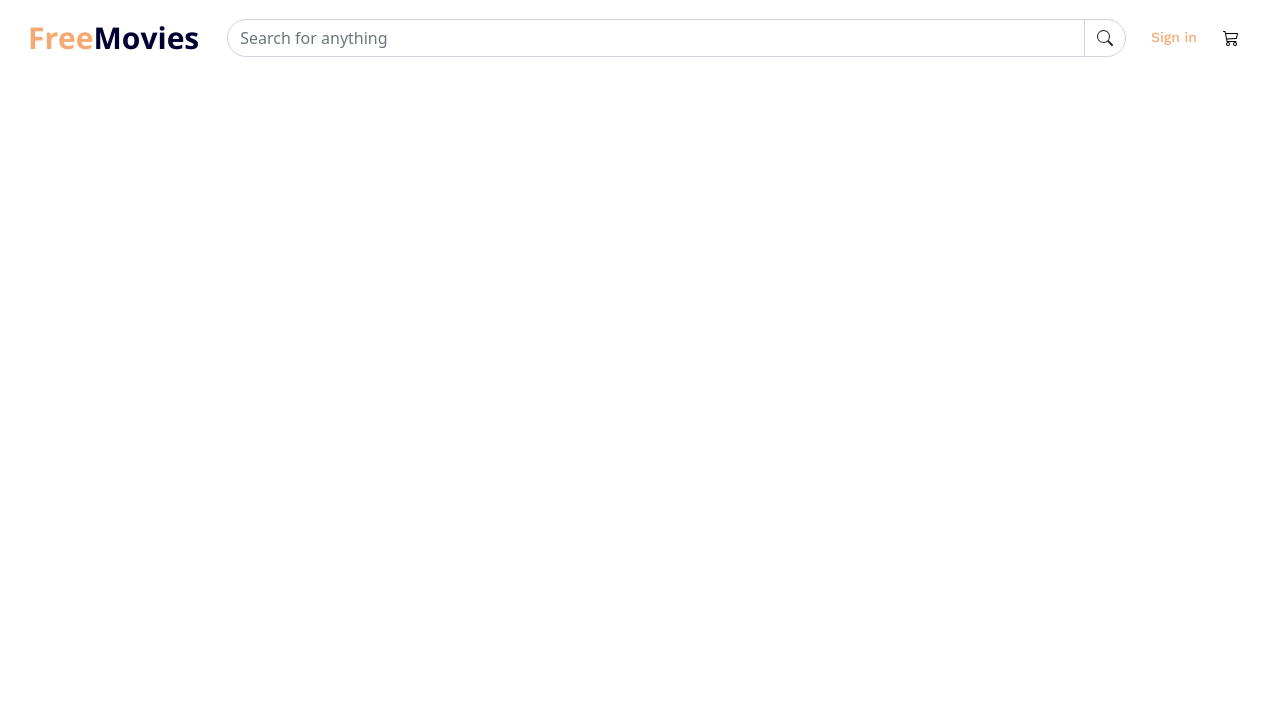
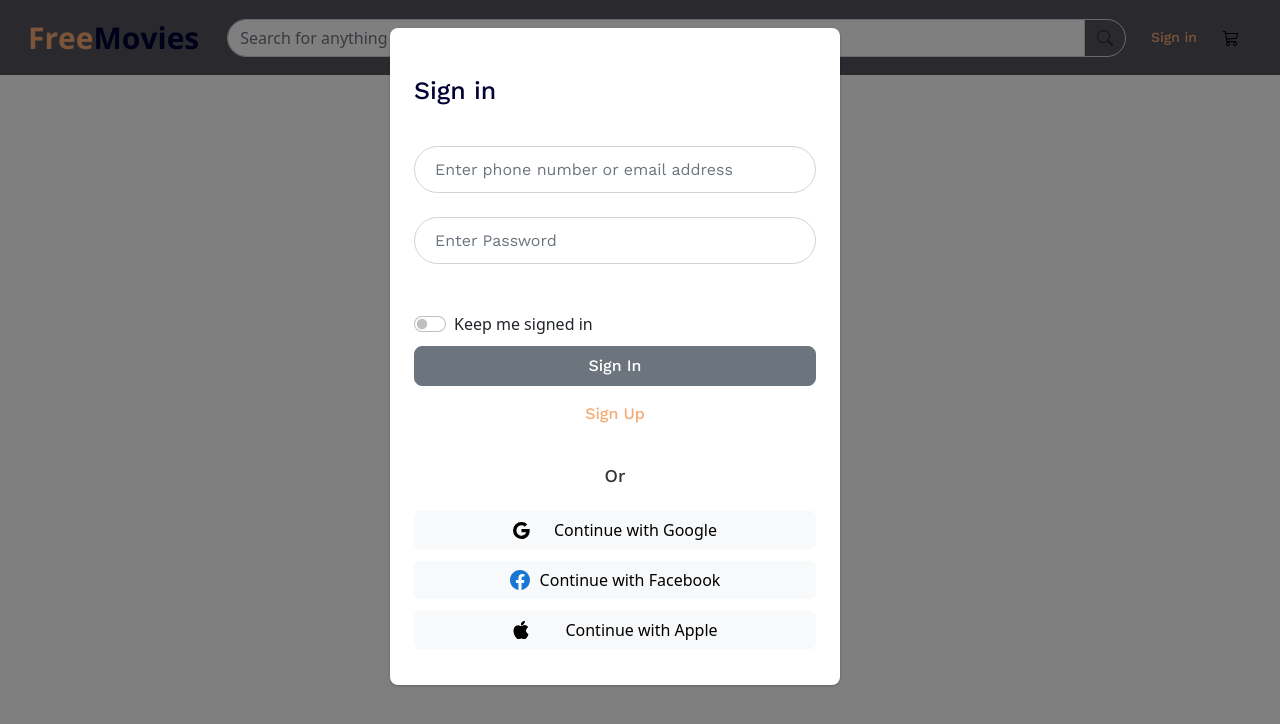
Before and after one commit to SENx17/MiniProject-1, a plain HTML site: page navbar.html in a window 1280 px wide. Both pictures are taken after a click on the button "Sign in". Drawn offline with nearby package versions, Linux system fonts and the light colour scheme.

Commit message:
second commit

```diff
--- /dev/null
+++ b/assets/sign.css
@@ -0,0 +1,115 @@
+@import url("https://fonts.googleapis.com/css2?family=Roboto&family=Work+Sans:wght@400;500&display=swap");
+@import url("https://cdn.jsdelivr.net/npm/bootstrap-icons@1.10.2/font/bootstrap-icons.css");
+
+/* SIGN SECTION */
+.sign-container {
+  display: flex;
+  flex-direction: column;
+  width: 450px;
+  background: #ffffff;
+  box-shadow: 0px 1px 3px rgba(0, 0, 0, 0.25);
+  border-radius: 8px;
+}
+
+/* Signin text*/
+.sign-in-title {
+  font-family: "Work Sans";
+  font-style: normal;
+  font-weight: 500;
+  font-size: 25px;
+  line-height: 29px;
+  color: #000032;
+  padding: 48px 293px 41px 24px;
+}
+
+/* Input */
+.input-container {
+  display: flex;
+  flex-direction: column;
+  margin-right: 24px;
+  margin-bottom: 24px;
+  margin-left: 24px;
+}
+
+.text-input {
+  font-family: "Work Sans";
+  font-style: normal;
+  font-weight: 400;
+  font-size: 16px;
+  line-height: 19px;
+  color: #b3b3b3;
+  padding: 13px 20px;
+  margin-bottom: 24px;
+}
+
+/* Switch Checkbox */
+.switch-container {
+  margin-left: 24px;
+  margin-bottom: 10px;
+}
+
+/* Buttons and BS Icon */
+.button-container {
+  display: flex;
+  flex-direction: column;
+  padding-left: 24px;
+  padding-right: 24px;
+  padding-bottom: 24px;
+}
+
+.sign-in-btn {
+  font-family: "Work Sans";
+  font-style: normal;
+  font-weight: 500;
+  font-size: 16px;
+  line-height: 22px;
+  color: #fff;
+  margin-bottom: 10px;
+}
+
+.sign-up-btn {
+  font-family: "Work Sans";
+  font-style: normal;
+  font-weight: 500;
+  font-size: 16px;
+  line-height: 22px;
+  text-decoration: none;
+  color: #f6a973;
+}
+
+.google-btn {
+  margin-bottom: 12px;
+}
+
+.fb-btn {
+  margin-bottom: 12px;
+}
+
+.apple-btn {
+  margin-bottom: 12px;
+}
+
+.google-icon {
+  margin-right: 24px;
+}
+
+.fb-icon {
+  margin-right: 10px;
+}
+
+.apple-icon {
+  margin-right: 35px;
+}
+
+.or-position {
+  display: flex;
+  justify-content: center;
+  margin: 32px 0 24px 0;
+  font-family: "Work Sans";
+  font-style: normal;
+  font-weight: 500;
+  font-size: 18px;
+  line-height: 23px;
+  color: #333333;
+}
+/* SIGN SECTION END*/
--- a/assets/style.css
+++ b/assets/style.css
@@ -1,122 +1,9 @@
 @import url("https://fonts.googleapis.com/css2?family=Roboto&family=Work+Sans:wght@400;500&display=swap");
 @import url("https://cdn.jsdelivr.net/npm/bootstrap-icons@1.10.2/font/bootstrap-icons.css");
 
-html {
-  margin: 0px;
+header {
+  background-color: rgba(29, 29, 39, 0.75);
 }
-
-/* SIGN SECTION */
-.sign-container {
-  display: flex;
-  flex-direction: column;
-  width: 450px;
-  background: #ffffff;
-  box-shadow: 0px 1px 3px rgba(0, 0, 0, 0.25);
-  border-radius: 8px;
-}
-
-/* Signin text*/
-.sign-in-title {
-  font-family: "Work Sans";
-  font-style: normal;
-  font-weight: 500;
-  font-size: 25px;
-  line-height: 29px;
-  color: #000032;
-  padding: 48px 293px 41px 24px;
-}
-
-/* Input */
-.input-container {
-  display: flex;
-  flex-direction: column;
-  margin-right: 24px;
-  margin-bottom: 24px;
-  margin-left: 24px;
-}
-
-.text-input {
-  font-family: "Work Sans";
-  font-style: normal;
-  font-weight: 400;
-  font-size: 16px;
-  line-height: 19px;
-  color: #b3b3b3;
-  padding: 13px 20px;
-  margin-bottom: 24px;
-}
-
-/* Switch Checkbox */
-.switch-container {
-  margin-left: 24px;
-  margin-bottom: 10px;
-}
-
-/* Buttons and BS Icon */
-.button-container {
-  display: flex;
-  flex-direction: column;
-  padding-left: 24px;
-  padding-right: 24px;
-  padding-bottom: 24px;
-}
-
-.sign-in-btn {
-  font-family: "Work Sans";
-  font-style: normal;
-  font-weight: 500;
-  font-size: 16px;
-  line-height: 22px;
-  color: #fff;
-  margin-bottom: 10px;
-}
-
-.sign-up-btn {
-  font-family: "Work Sans";
-  font-style: normal;
-  font-weight: 500;
-  font-size: 16px;
-  line-height: 22px;
-  text-decoration: none;
-  color: #f6a973;
-}
-
-.google-btn {
-  margin-bottom: 12px;
-}
-
-.fb-btn {
-  margin-bottom: 12px;
-}
-
-.apple-btn {
-  margin-bottom: 12px;
-}
-
-.google-icon {
-  margin-right: 24px;
-}
-
-.fb-icon {
-  margin-right: 10px;
-}
-
-.apple-icon {
-  margin-right: 35px;
-}
-
-.or-position {
-  display: flex;
-  justify-content: center;
-  margin: 32px 0 24px 0;
-  font-family: "Work Sans";
-  font-style: normal;
-  font-weight: 500;
-  font-size: 18px;
-  line-height: 23px;
-  color: #333333;
-}
-/* SIGN SECTION END*/
 
 .navbar-brand {
   font-family: "Open Sans";
--- a/index.html
+++ b/index.html
@@ -24,6 +24,7 @@
       href="https://fonts.googleapis.com/css2?family=Open+Sans:wght@700&family=Roboto&family=Work+Sans:wght@400;500&display=swap"
       rel="stylesheet"
     />
+    <!-- JS -->
     <!-- Navbar Loader -->
     <script src="https://code.jquery.com/jquery-1.10.2.js"></script>
     <script>
@@ -31,12 +32,18 @@
         $("#navbar-load").load("navbar.html");
       });
     </script>
+    <!-- Signin Modal Loader -->
+    <script src="modal-sign.js"></script>
     <!-- CSS -->
     <link rel="stylesheet" href="./assets/style.css" />
+    <link rel="stylesheet" href="./assets/sign.css" />
   </head>
   <body>
-    <!-- Header -->
-    <div id="navbar-load"></div>
-    <!-- Header End -->
+    <div class="main-container">
+      <!-- Header -->
+      <div id="navbar-load"></div>
+      <!-- Header End -->
+      <div class="content"></div>
+    </div>
   </body>
 </html>
--- /dev/null
+++ b/modal-sign.js
@@ -0,0 +1,115 @@
+var modalWrap = null;
+const showModal = () => {
+  if (modalWrap !== null) {
+    modalWrap.remove();
+  }
+
+  modalWrap = document.createElement("div");
+  modalWrap.innerHTML = `
+        <div
+        class="modal fade"
+        id="exampleModal"
+        tabindex="-1"
+        aria-labelledby="exampleModalLabel"
+        aria-hidden="true"
+        >
+        <div class="modal-dialog">
+            <!-- Sign-in Form Start-->
+            <div class="sign-container">
+            <div class="sign-in-title">Sign in</div>
+            <div class="input-container">
+                <input
+                class="form-control text-input"
+                type="text"
+                placeholder="Enter phone number or email address"
+                />
+                <input
+                class="form-control text-input"
+                type="password"
+                placeholder="Enter Password"
+                />
+            </div>
+            <div class="form-check form-switch switch-container">
+                <input
+                class="form-check-input"
+                type="checkbox"
+                role="switch"
+                id="flexSwitchCheckDefault"
+                />
+                <label class="form-check-label" for="flexSwitchCheckDefault"
+                >Keep me signed in</label
+                >
+            </div>
+            <div class="button-container">
+                <button class="btn btn-secondary btn-lg sign-in-btn">
+                Sign In
+                </button>
+                <button class="btn btn-link sign-up-btn">Sign Up</button>
+                <div class="or-position">Or</div>
+                <button
+                class="d-flex justify-content-center align-items-center btn btn-light google-btn"
+                >
+                <svg
+                    xmlns="http://www.w3.org/2000/svg"
+                    width="17"
+                    height="17"
+                    fill="currentColor"
+                    class="bi bi-google google-icon"
+                    viewBox="0 0 16 16"
+                >
+                    <path
+                    d="M15.545 6.558a9.42 9.42 0 0 1 .139 1.626c0 2.434-.87 4.492-2.384 5.885h.002C11.978 15.292 10.158 16 8 16A8 8 0 1 1 8 0a7.689 7.689 0 0 1 5.352 2.082l-2.284 2.284A4.347 4.347 0 0 0 8 3.166c-2.087 0-3.86 1.408-4.492 3.304a4.792 4.792 0 0 0 0 3.063h.003c.635 1.893 2.405 3.301 4.492 3.301 1.078 0 2.004-.276 2.722-.764h-.003a3.702 3.702 0 0 0 1.599-2.431H8v-3.08h7.545z"
+                    />
+                </svg>
+                Continue with Google
+                </button>
+                <button
+                class="d-flex justify-content-center align-items-center btn btn-light fb-btn"
+                >
+                <svg
+                    xmlns="http://www.w3.org/2000/svg"
+                    width="20"
+                    height="20"
+                    fill="#1976D2"
+                    class="bi bi-facebook fb-icon"
+                    viewBox="0 0 16 16"
+                >
+                    <path
+                    d="M16 8.049c0-4.446-3.582-8.05-8-8.05C3.58 0-.002 3.603-.002 8.05c0 4.017 2.926 7.347 6.75 7.951v-5.625h-2.03V8.05H6.75V6.275c0-2.017 1.195-3.131 3.022-3.131.876 0 1.791.157 1.791.157v1.98h-1.009c-.993 0-1.303.621-1.303 1.258v1.51h2.218l-.354 2.326H9.25V16c3.824-.604 6.75-3.934 6.75-7.951z"
+                    />
+                </svg>
+                Continue with Facebook
+                </button>
+                <button
+                class="d-flex justify-content-center align-items-center apple-btn btn btn-light"
+                >
+                <svg
+                    xmlns="http://www.w3.org/2000/svg"
+                    width="18"
+                    height="18"
+                    fill="currentColor"
+                    class="bi bi-apple apple-icon"
+                    viewBox="0 0 16 16"
+                >
+                    <path
+                    d="M11.182.008C11.148-.03 9.923.023 8.857 1.18c-1.066 1.156-.902 2.482-.878 2.516.024.034 1.52.087 2.475-1.258.955-1.345.762-2.391.728-2.43Zm3.314 11.733c-.048-.096-2.325-1.234-2.113-3.422.212-2.189 1.675-2.789 1.698-2.854.023-.065-.597-.79-1.254-1.157a3.692 3.692 0 0 0-1.563-.434c-.108-.003-.483-.095-1.254.116-.508.139-1.653.589-1.968.607-.316.018-1.256-.522-2.267-.665-.647-.125-1.333.131-1.824.328-.49.196-1.422.754-2.074 2.237-.652 1.482-.311 3.83-.067 4.56.244.729.625 1.924 1.273 2.796.576.984 1.34 1.667 1.659 1.899.319.232 1.219.386 1.843.067.502-.308 1.408-.485 1.766-.472.357.013 1.061.154 1.782.539.571.197 1.111.115 1.652-.105.541-.221 1.324-1.059 2.238-2.758.347-.79.505-1.217.473-1.282Z"
+                    />
+                    <path
+                    d="M11.182.008C11.148-.03 9.923.023 8.857 1.18c-1.066 1.156-.902 2.482-.878 2.516.024.034 1.52.087 2.475-1.258.955-1.345.762-2.391.728-2.43Zm3.314 11.733c-.048-.096-2.325-1.234-2.113-3.422.212-2.189 1.675-2.789 1.698-2.854.023-.065-.597-.79-1.254-1.157a3.692 3.692 0 0 0-1.563-.434c-.108-.003-.483-.095-1.254.116-.508.139-1.653.589-1.968.607-.316.018-1.256-.522-2.267-.665-.647-.125-1.333.131-1.824.328-.49.196-1.422.754-2.074 2.237-.652 1.482-.311 3.83-.067 4.56.244.729.625 1.924 1.273 2.796.576.984 1.34 1.667 1.659 1.899.319.232 1.219.386 1.843.067.502-.308 1.408-.485 1.766-.472.357.013 1.061.154 1.782.539.571.197 1.111.115 1.652-.105.541-.221 1.324-1.059 2.238-2.758.347-.79.505-1.217.473-1.282Z"
+                    />
+                </svg>
+                Continue with Apple
+                </button>
+            </div>
+            </div>
+            <!-- Sign-in Form End-->
+        </div>
+        </div>
+        <!-- Modal End -->
+    `;
+
+  document.body.append(modalWrap);
+
+  var modal = new bootstrap.Modal(modalWrap.querySelector(".modal"));
+  modal.show();
+};
--- a/navbar.html
+++ b/navbar.html
@@ -21,15 +21,18 @@
     href="https://fonts.googleapis.com/css2?family=Open+Sans:wght@700&family=Roboto&family=Work+Sans:wght@400;500&display=swap"
     rel="stylesheet"
   />
+  <!-- JS -->
+  <!-- Login Modal Loader -->
+  <script src="modal-sign.js"></script>
   <!-- CSS -->
   <link rel="stylesheet" href="./assets/style.css" />
+  <link rel="stylesheet" href="./assets/sign.css" />
 </head>
-
 <body>
   <header id="navbar-load" class="header">
     <nav class="navbar navbar-expand-sm mx-3">
       <div
-        class="d-flex flex-row align-items-center container-fluid navbar-container"
+        class="d-flex flex-row align-items-center sticky-top container-fluid navbar-container"
       >
         <!-- Logo -->
         <a class="navbar-brand" href="#"><span>Free</span>Movies</a>
@@ -79,7 +82,10 @@
             data-bs-toggle="modal"
             data-bs-target="#exampleModal"
           >
-            <button class="btn btn-link text-decoration-none signin-chm-btn">
+            <button
+              class="btn btn-link text-decoration-none signin-chm-btn"
+              onclick="showModal()"
+            >
               Sign in
             </button>
           </div>
```
Also changed, not shown: sign.html (deleted, +0 -119 lines).
